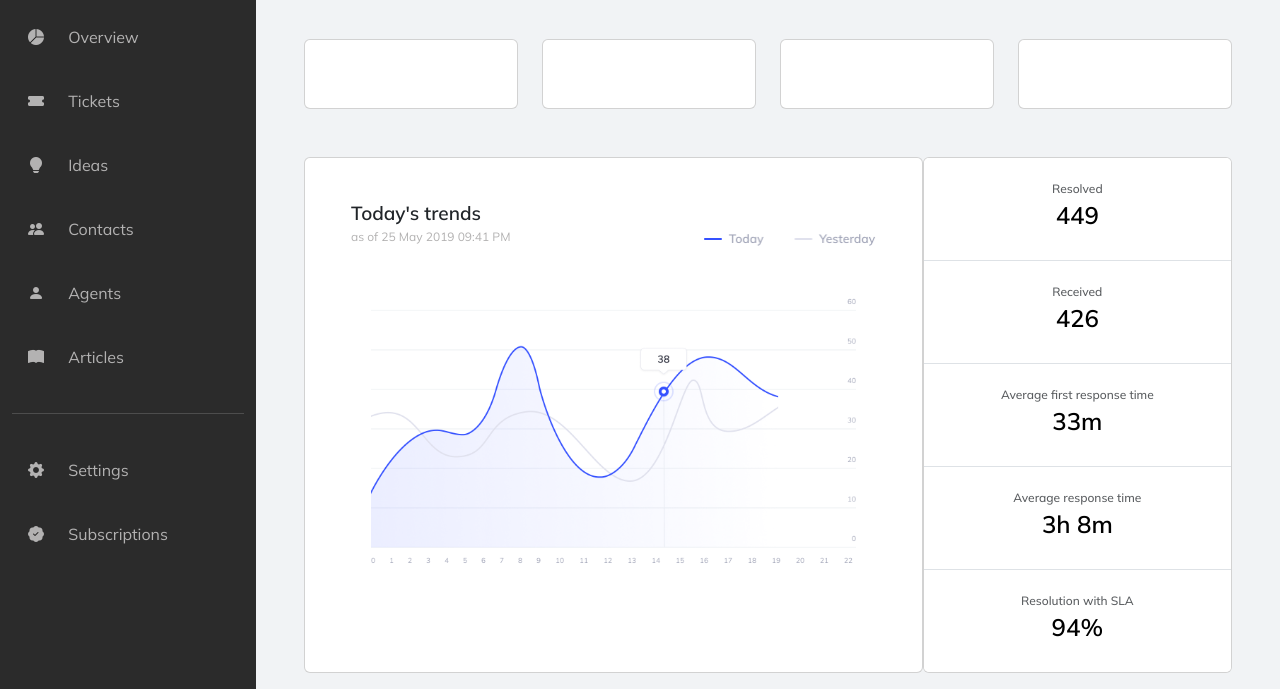
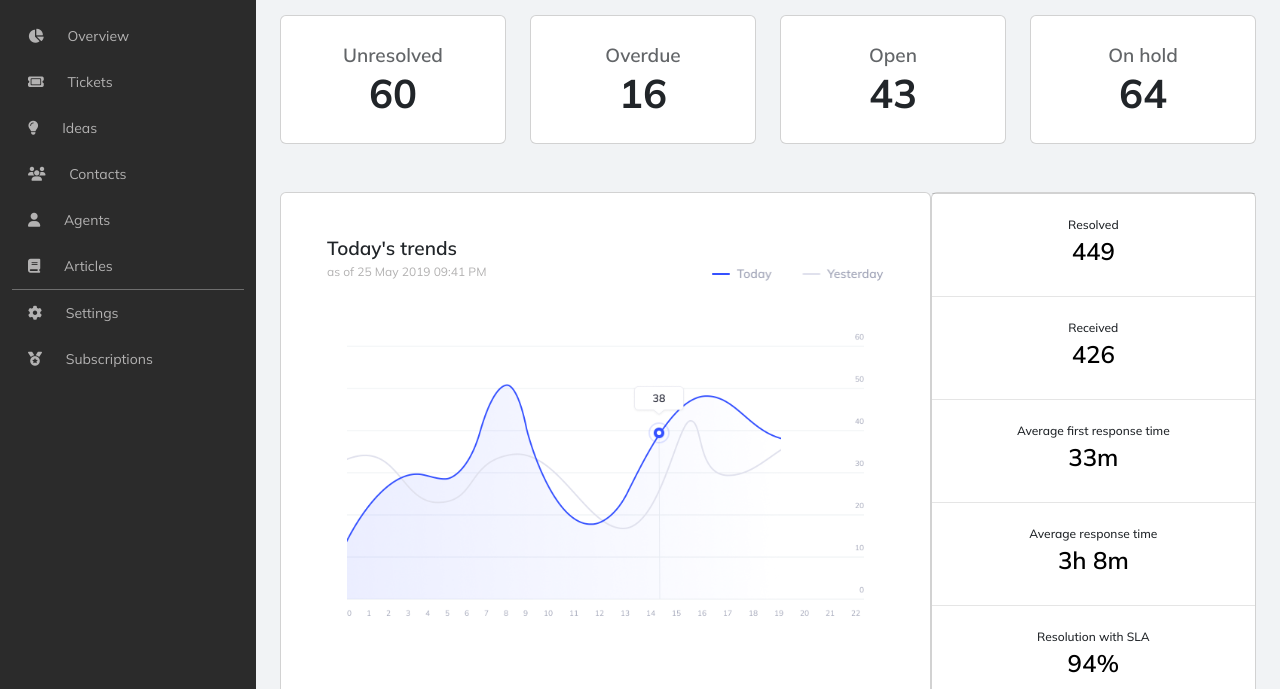
Before and after one commit to kitchb/KB_INM320SBB_HeadlessCMS, a website: page public/index.html in a window 1280 px wide. Shown: the part 111-800 px from the top of the page. Drawn offline with nearby package versions, Linux system fonts and the light colour scheme.

Commit message:
2 - JSON & JS
Sidebar Menu - JSON & JS | Async
Ticket Cards Row 1 - JSON & JS Async
Row 2 Right Column - JSON & JS Fetch

```diff
--- a/public/data/content.json
+++ b/public/data/content.json
@@ -3,7 +3,7 @@
         "contactEmail": "kdbarreiro@myseneca.ca",
         "phone": "123-456-789",
         "name": "Kitch",
-        "mainNav": [
+        "mainnav": [
             {
                 "url": "/",
                 "text": "Overview",
@@ -39,30 +39,91 @@
                 "text": "Articles",
                 "icon": "fa-book",
                 "newTab": false
+            },
+            {
+                "url": "/settings.html",
+                "text": "Settings",
+                "icon": "fa-cog",
+                "newTab": false
+            },
+            {
+                "url": "/subscriptions.html",
+                "text": "Subscriptions",
+                "icon": "fa-medal",
+                "newTab": false
             }
         ],
-
-        "user":{
+        "user": {
             "fullname": "Jones Fernandez",
             "useravatar": "assets/img/Icons/Jones Fernandez Photo.png"
         },
-
-        "cards": [
+        "tickets": [
             {
-                "status": "unresolved",
+                "status": "Unresolved",
                 "amount": 60
             },
             {
-                "status": "overdue",
+                "status": "Overdue",
                 "amount": 16
             },
             {
-                "status": "open",
+                "status": "Open",
                 "amount": 43
             },
             {
-                "status": "on hold",
-
+                "status": "On hold",
+                "amount": 64
             }
+        ],
+        "listItems": [
+            {
+                "label": "Resolved",
+                "value": "449"
+            },
+            {
+                "label": "Received",
+                "value": "426"
+            },
+            {
+                "label": "Average first response time",
+                "value": "33m"
+            },
+            {
+                "label": "Average response time",
+                "value": "3h 8m"
+            },
+            {
+                "label": "Resolution with SLA",
+                "value": "94%"
+            }
+        ],
+        "unresolvedTickets": [
+            {
+                "name": "Waiting on Feature Request",
+                "count": "4238"
+            },
+            {
+                "name": "Awaiting Customer Response",
+                "count": "1005"
+            },
+            {
+                "name": "Awaiting Developer Fix",
+                "count": "914"
+            },
+            {
+                "name": "Pending",
+                "count": "281"
+            }
+        ],
+        "tasks": [
+            "Create new task",
+            "Finish ticket update",
+            "Create new ticket example",
+            "Update ticket report"
+        ],
+        "labels": [
+            "URGENT",
+            "NEW",
+            "DEFAULT"
         ]
     }
--- a/public/index.html
+++ b/public/index.html
@@ -20,6 +20,8 @@
         <link rel="preconnect" href="https://fonts.gstatic.com" crossorigin>
         <link href="https://fonts.googleapis.com/css2?family=Mulish:ital,wght@0,200..1000;1,200..1000&display=swap"
             rel="stylesheet">
+        <!-- Icons -->
+        <script src="https://kit.fontawesome.com/9c9b833cfa.js" crossorigin="anonymous"></script>
 
         <title>Headless CMS</title>
     </head>
@@ -32,7 +34,7 @@
             <label for="sidebarToggleCheckbox" class="sidebar-toggle-label heading1"><img
                     src="assets/img/Icons/navbutton.svg" alt="Logo" width="20" height="20"></label>
 
-            <nav class="nav flex-column sidebar">
+            <nav id="sidenav"  class="nav flex-column sidebar">
                 <div class="container-fluid sidebar-body">
                     <div class="vstack gap-3">
                         <h1 class="nav-link dashboard heading1" aria-current="page" href="#">
@@ -40,46 +42,48 @@
                                 class="d-inline-block align-text-top">
                             Dashboard Kit
                         </h1>
-                        <a class="nav-link sidelink p-3" aria-current="page" href="#">
-                            <i class="bi bi-pie-chart-fill"></i>
+                        <div id="menu">
+                            <!-- <a class="nav-link sidelink p-3" aria-current="page" href="#">
+                            <i class="fa-solid fa-chart-pie"><i>
                                 Overview
                             </a>
                             <a class="nav-link sidelink p-3" href="#">
-                            <i class="bi bi-ticket-fill"></i>
+                                <i class="fa-solid fa-ticket"></i>
                                 Tickets
                             </a>
                             <a class="nav-link sidelink p-3" href="#">
-                            <i class="bi bi-lightbulb-fill"></i>
+                                <i class="fa-solid fa-lightbulb"></i>
                                 Ideas
                             </a>
                             <a class="nav-link sidelink p-3" href="#">
-                            <i class="bi bi-people-fill"></i>
+                                <i class="fa-solid fa-users"></i>
                                 Contacts
                             </a>
                             <a class="nav-link sidelink p-3" href="#">
-                            <i class="bi bi-person-fill"></i>
+                                <i class="fa-solid fa-user"></i>
                                 Agents
                             </a>
                             <a class="nav-link sidelink p-3" href="#">
-                            <i class="bi bi-book-fill"></i>
+                                <i class="fa-solid fa-book"></i>
                                 Articles
-                        </a>
+                            </a> -->
                             <!-- Horizontal Divider -->
-                        <hr />
+                            <!-- <hr />
                             <a class="nav-link sidelink p-3" href="#">
                                 <i class="bi bi-gear-fill"></i>
                                 Settings
-                        </a>
-                        <a class="nav-link sidelink p-3" href="#">
+                            </a> -->
+                            <!-- <a class="nav-link sidelink p-3" href="#">
                                 <i class="bi bi-patch-check-fill"></i>
                                 Subscriptions
-                        </a>
+                            </a> -->
+                        </ul>
                     </div>
                 </div>
             </nav>
 
             <!-- Main content -->
-            <div class="d-flex flex-column mb-4 justify-content-between">
+            <div id="maincontent"class="d-flex flex-column mb-4 justify-content-between">
                 <!-- ROW 1 -->
                 <div class="p-4">
                     <div class="container-fluid">
@@ -122,41 +126,41 @@
                     </div>
 
                     <!-- ROW 2 -->
-                    <div class="p-4">
+                    <!-- <div class="p-4"> -->
                         <!-- Row of Tickets Blocks -->
-                        <div class="row g-6 mb-6">
-                            <div class="col-xl-3 col-sm-6 col-12">
+                        <div id="tickets" class="row g-6 mb-6">
+                            <!-- <div class="col-xl-3 col-sm-6 col-12">
                                 <div class="card h-100">
                                     <div class="card-body ticketbar">
-                                        <h5 class="card-title heading1"></h5>
-                                        <p class="card-text numb-block numbers1"></p>
+                                        <h5 class="card-title heading1">Unresolved</h5>
+                                        <p class="card-text numb-block numbers1">60</p>
+                                    </div>
+                                </div>
+                            </div> -->
+                            <!-- <div class="col-xl-3 col-sm-6 col-12">
+                                <div class="card h-100">
+                                    <div class="card-body ticketbar">
+                                        <h5 class="card-title heading1">Overdue</h5>
+                                        <p class="card-text numb-block numbers1">16</p>
                                     </div>
                                 </div>
                             </div>
                             <div class="col-xl-3 col-sm-6 col-12">
                                 <div class="card h-100">
                                     <div class="card-body ticketbar">
-                                        <h5 class="card-title heading1"></h5>
-                                        <p class="card-text numb-block numbers1"></p>
+                                        <h5 class="card-title heading1">Open</h5>
+                                        <p class="card-text numb-block numbers1">43</p>
                                     </div>
                                 </div>
-                            </div>
-                            <div class="col-xl-3 col-sm-6 col-12">
+                            </div> -->
+                            <!-- <div class="col-xl-3 col-sm-6 col-12">
                                 <div class="card h-100">
                                     <div class="card-body ticketbar">
-                                        <h5 class="card-title heading1"></h5>
-                                        <p class="card-text numb-block numbers1"></p>
+                                        <h5 class="card-title heading1">On Hold</h5>
+                                        <p class="card-text numb-block numbers1">64</p>
                                     </div>
                                 </div>
-                            </div>
-                            <div class="col-xl-3 col-sm-6 col-12">
-                                <div class="card h-100">
-                                    <div class="card-body ticketbar">
-                                        <h5 class="card-title heading1"></h5>
-                                        <p class="card-text numb-block numbers1"></p>
-                                    </div>
-                                </div>
-                            </div>
+                            </div> -->
                         </div>
                     </div>
 
@@ -182,28 +186,28 @@
                                         </div>
                                     </div>
                                     <div class="col-md-4">
-                                        <div class="card h-100 rightcard">
+                                        <div id="rightgroup" class="card h-100 rightcard">
                                             <ul class="list-group list-group-flush rightlist flex-grow-1">
-                                                <li class="list-group-item disabled rightbar" aria-disabled="true">
+                                                <!-- <li class="list-group-item disabled rightbar" aria-disabled="true">
                                                     Resolved
                                                     <p>449</p>
-                                                </li>
-                                                <li class="list-group-item disabled rightbar" aria-disabled="true">
+                                                </li> -->
+                                                <!-- <li class="list-group-item disabled rightbar" aria-disabled="true">
                                                     Received
                                                     <p>426</p>
-                                                </li>
-                                                <li class="list-group-item disabled rightbar" aria-disabled="true">
+                                                </li> -->
+                                                <!-- <li class="list-group-item disabled rightbar" aria-disabled="true">
                                                     Average first response time
                                                     <p>33m</p>
-                                                </li>
-                                                <li class="list-group-item disabled rightbar" aria-disabled="true">
+                                                </li> -->
+                                                <!-- <li class="list-group-item disabled rightbar" aria-disabled="true">
                                                     Average response time
                                                     <p>3h 8m</p>
-                                                </li>
-                                                <li class="list-group-item disabled rightbar" aria-disabled="true">
+                                                </li> -->
+                                                <!-- <li class="list-group-item disabled rightbar" aria-disabled="true">
                                                     Resolution with SLA
                                                     <p>94%</p>
-                                                </li>
+                                                </li> -->
                                             </ul>
                                         </div>
                                     </div>
@@ -217,8 +221,8 @@
                         <!-- Unresolved Tickets & Tasks -->
                         <div class="row row-cols-1 row-cols-md-2 g-4">
                             <!-- Unresolved Tickets Block -->
-                            <div class="col md-4">
-                                <div class="card fourthcard">
+                            <div  class="col md-4">
+                                <div id="leftblock" class="card fourthcard">
                                     <div class="card-body fourthcard-body">
                                         <div class="top-subheading">
                                             <h2 class="card-title heading2">Unresolved tickets</h2>
--- a/public/js/main.js
+++ b/public/js/main.js
@@ -1,28 +1,96 @@
 console.log('hello');
 
-// fetch("../data/content.json")
-//     .then(response => response.json())
-//     .then(data => console.log(data))
-//     .catch(error => console.log('error: ', error))
 
-// ASYNC
-async function demoFunction(){
+// ASYNC FOR SIDEBAR MENU
+  async function demoFunction () {
     try {
-        const navHolder = document.getElementById('listID');
+      const navHolder = document.getElementById('menu');
+      const temp = await fetch("../data/content.json")
+      const data = await temp.json();
 
-        const temp = await fetch("../data/content.json")
-        const data = await temp.json();
-        // console.log ('data: ', data.mainnav);
+      data.mainnav.forEach(menuItem => {
+        let listItem = document.createElement('a');
+            listItem.className = 'nav-link sidelink p-3 menu-item'
+            listItem.style.fontSize = '14px';
 
-        data.mainnav.forEach(menuItem =>{
-            // console.log(menuItem);
-            let listItem = document.createElement('li');
-            listItem.innerHTML = `<a href="${menuItem.url}"> ${menuItem.text} </a>`
-            navHolder.appendChild(listItem);
-        })
-    } catch (error){
-        console.log('error:', error);
+        listItem.innerHTML = `
+            <i class="fa-solid ${menuItem.icon}"></i>
+           ${menuItem.text}`;
+        navHolder.appendChild(listItem);
+      })
+    } catch (error) {
+      console.log('error: ', error);
     }
-}
+  }
 
-demoFunction();
+  demoFunction();
+
+// ASYNC FOR TICKET CARDS - ROW 1
+  async function loadTickets() {
+    try {
+      const ticketsContainer = document.getElementById('tickets');
+      const response = await fetch('../data/content.json');
+      const data = await response.json();
+
+      data.tickets.forEach(ticket => {
+        const colDiv = document.createElement('div');
+        colDiv.className = 'col-xl-3 col-sm-6 col-12';
+
+        const cardDiv = document.createElement('div');
+        cardDiv.className = 'card h-100';
+
+        const cardBodyDiv = document.createElement('div');
+        cardBodyDiv.className = 'card-body ticketbar';
+
+        const titleH5 = document.createElement('h5');
+        titleH5.className = 'card-title heading1';
+        titleH5.textContent = ticket.status;
+
+        const amountP = document.createElement('p');
+        amountP.className = 'card-text numb-block numbers1';
+        amountP.textContent = ticket.amount;
+
+        cardBodyDiv.appendChild(titleH5);
+        cardBodyDiv.appendChild(amountP);
+
+        cardDiv.appendChild(cardBodyDiv);
+        colDiv.appendChild(cardDiv);
+        ticketsContainer.appendChild(colDiv);
+      });
+    } catch (error) {
+      console.error('Error loading tickets:', error);
+    }
+  }
+
+  loadTickets();
+
+
+// FETCH for Row 2 Right Column
+  function loadListItems() {
+    const listContainer = document.getElementById('rightgroup');
+
+    fetch('../data/content.json')
+      .then(response => response.json())
+      .then(data => {
+        data.listItems.forEach(item => {
+          const listItem = document.createElement('li');
+          listItem.className = 'list-group-item disabled rightbar';
+
+          const label = document.createElement('span');
+          label.textContent = item.label;
+
+          const value = document.createElement('p');
+          value.textContent = item.value;
+
+          listItem.appendChild(label);
+          listItem.appendChild(value);
+
+          listContainer.appendChild(listItem);
+        });
+      })
+      .catch(error => {
+        console.error('Error loading list items:', error);
+      });
+  }
+
+  loadListItems();
--- a/src/scss/style.scss
+++ b/src/scss/style.scss
@@ -255,12 +255,12 @@ body {
     display: none;
     width: 100%;
 
-    .sidebar-body{
-        .heading1{
+    .sidebar-body {
+        .heading1 {
             padding: 20px 30px;
         }
 
-        a{
+        a {
             font-size: 12px;
         }
     }
@@ -289,7 +289,7 @@ body {
 .topheader {
     @include header;
 
-    .profilename{
+    .profilename {
         display: none;
     }
 }
@@ -372,12 +372,12 @@ body {
         display: block;
         width: 20%;
 
-        .sidebar-body{
-            .heading1{
+        .sidebar-body {
+            .heading1 {
                 padding: 40px 30px;
             }
 
-            a{
+            a {
                 font-size: 16px;
             }
         }
@@ -387,7 +387,7 @@ body {
         width: 100%;
         text-align: center;
 
-        .profilename{
+        .profilename {
             display: block;
         }
     }
@@ -410,3 +410,25 @@ body {
     }
 
 }
+
+
+//
+
+.nav-link.sidelink.menu-item {
+    font-size: 16px;
+    position: relative;
+}
+
+.nav-link.sidelink.menu-item:hover {
+    background-color: rgb(81, 80, 80);
+    color: $sidebar-activecolor;
+    border-left: solid white;
+}
+
+.nav-link.sidelink.menu-item:nth-last-child(2) {
+    border-top: 1px solid rgb(110, 110, 110);
+}
+
+.list-group-item:not(:last-child) {
+    border-bottom: 1px solid rgba(48, 48, 48, 0.125);
+}
```
Also changed, not shown: public/assets/css/style.css, 1 other file. Lines whose indentation alone changed are shown as unchanged.
